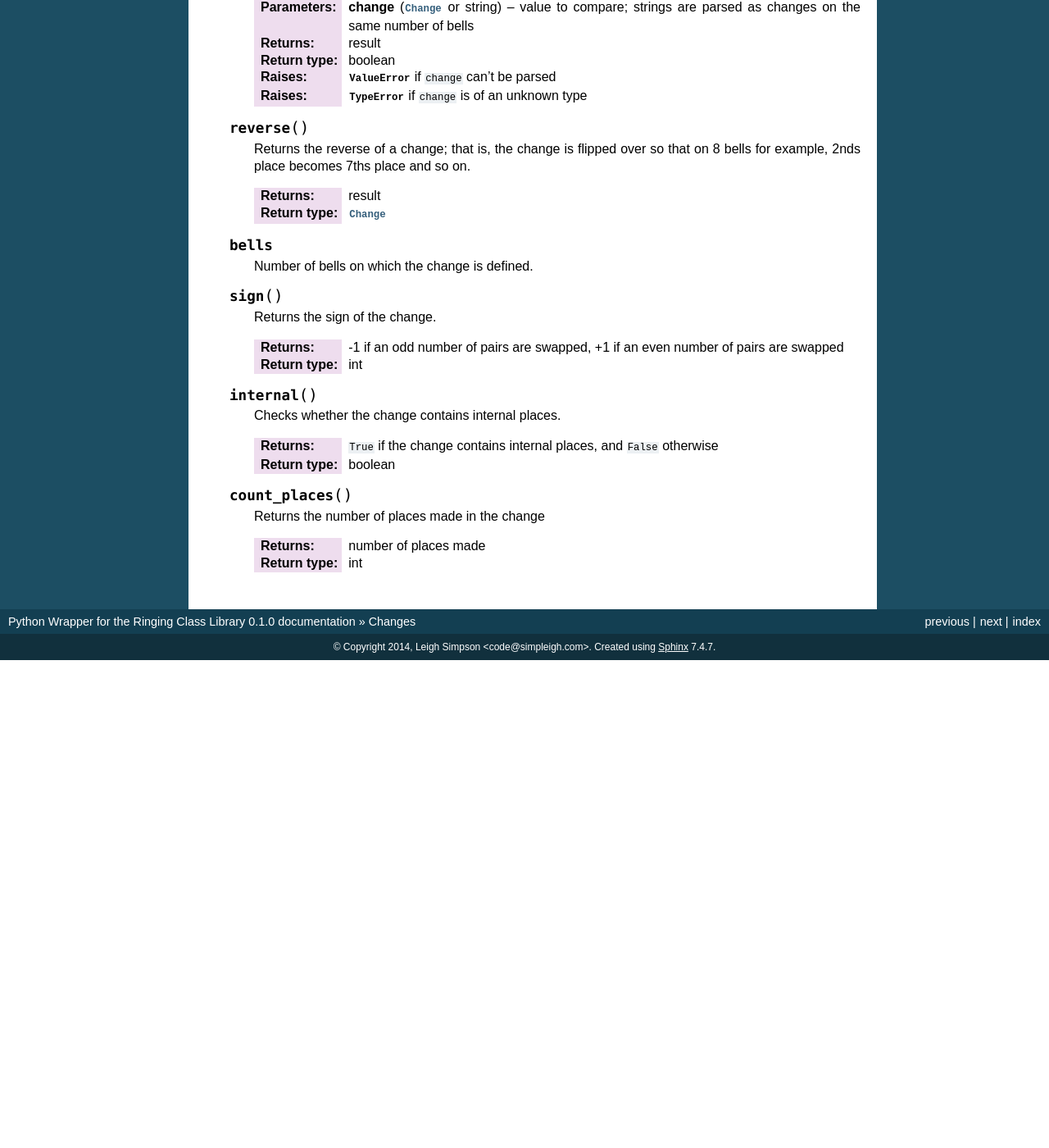
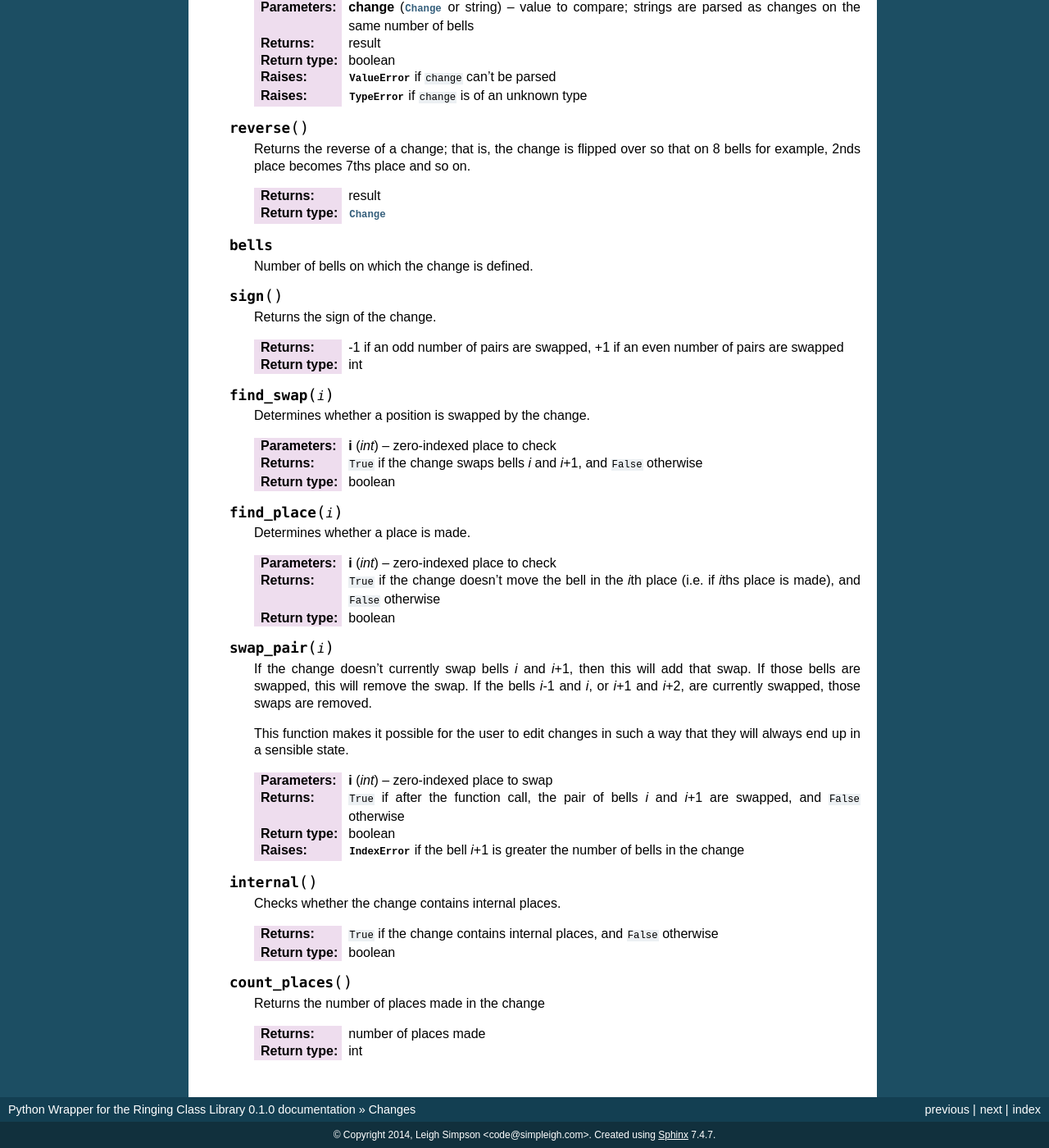
Before and after one commit to ringing-lib/ringing-lib-python, a Sphinx documentation site: the page built from docs/source/classes/change.rst, in a window 1280 px wide and 1400 px high, scrolled down 863 px. Shown: the whole window at 82% size. Built offline with Sphinx 7.4.7, drawn with Linux system fonts in a browser that asks for light colours; before the commit the page ends 1668 px from its top, so only the background shows below that; some of the changed text lies outside the part shown.

Commit message:
Implemented three more change methods

```diff
--- a/docs/source/classes/change.rst
+++ b/docs/source/classes/change.rst
@@ -68,6 +68,41 @@ The Change Class
          pairs are swapped
       :rtype: int
 
+   .. method:: find_swap(i)
+
+      Determines whether a position is swapped by the change.
+
+      :param int i: zero-indexed place to check
+      :return: ``True`` if the change swaps bells *i* and *i*\ +1, and ``False``
+         otherwise
+      :rtype: boolean
+
+   .. method:: find_place(i)
+
+      Determines whether a place is made.
+
+      :param int i: zero-indexed place to check
+      :return: ``True`` if the change doesn't move the bell in the *i*\ th place
+         (i.e. if *i*\ ths place is made), and ``False`` otherwise
+      :rtype: boolean
+
+   .. method:: swap_pair(i)
+
+      If the change doesn't currently swap bells *i* and *i*\ +1, then this will
+      add that swap. If those bells are swapped, this will remove the swap. If
+      the bells *i*\ -1 and *i*, or *i*\ +1 and *i*\ +2, are currently swapped,
+      those swaps are removed.
+
+      This function makes it possible for the user to edit changes in such a way
+      that they will always end up in a sensible state.
+
+      :param int i: zero-indexed place to swap
+      :return: ``True`` if after the function call, the pair of bells *i* and
+         *i*\ +1 are swapped, and ``False`` otherwise
+      :rtype: boolean
+      :raises: :exc:`IndexError` if the bell *i*\ +1 is greater the number of
+         bells in the change
+
    .. method:: internal()
 
       Checks whether the change contains internal places.
```
Also changed, not shown: 2 other files.
